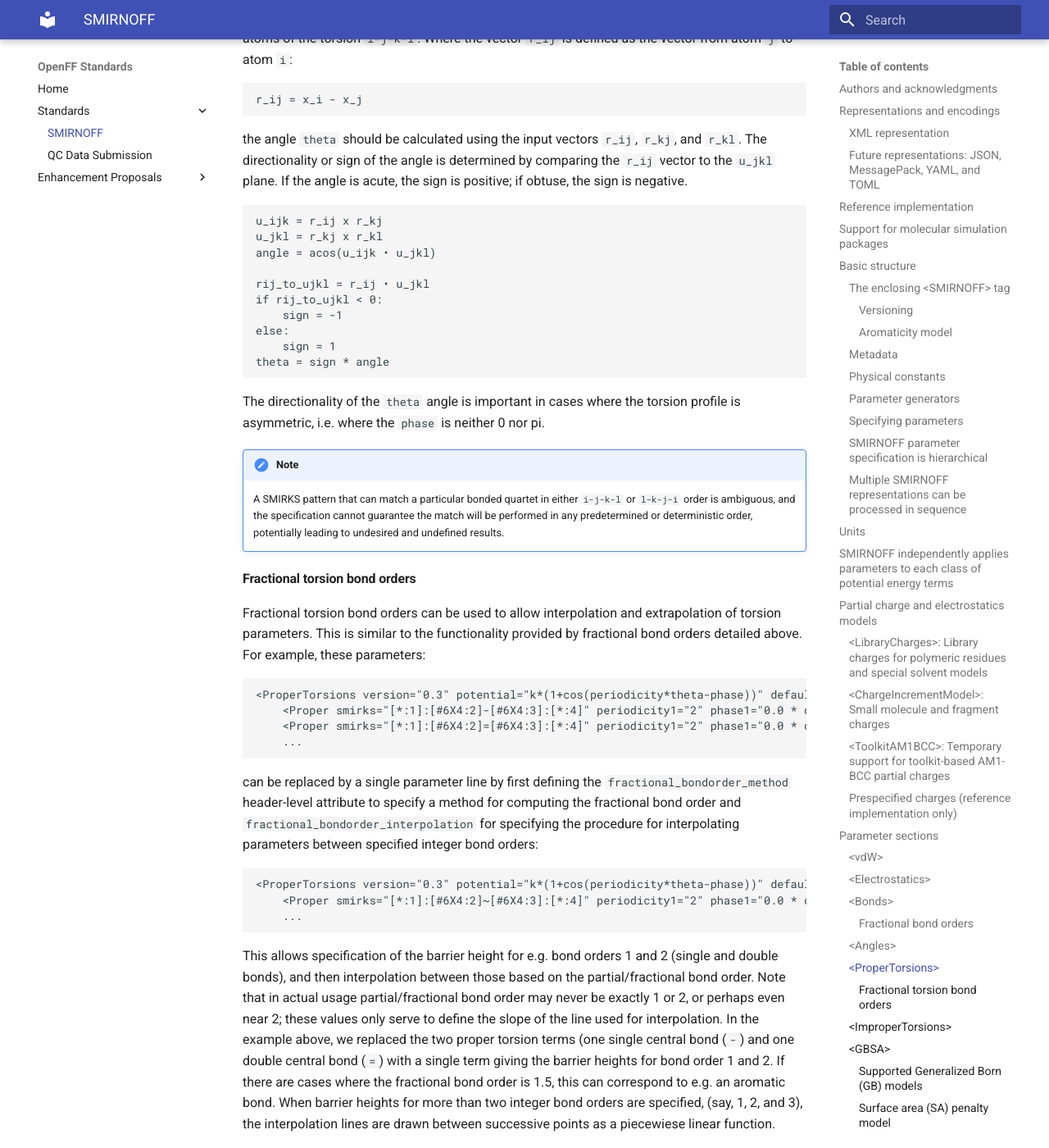
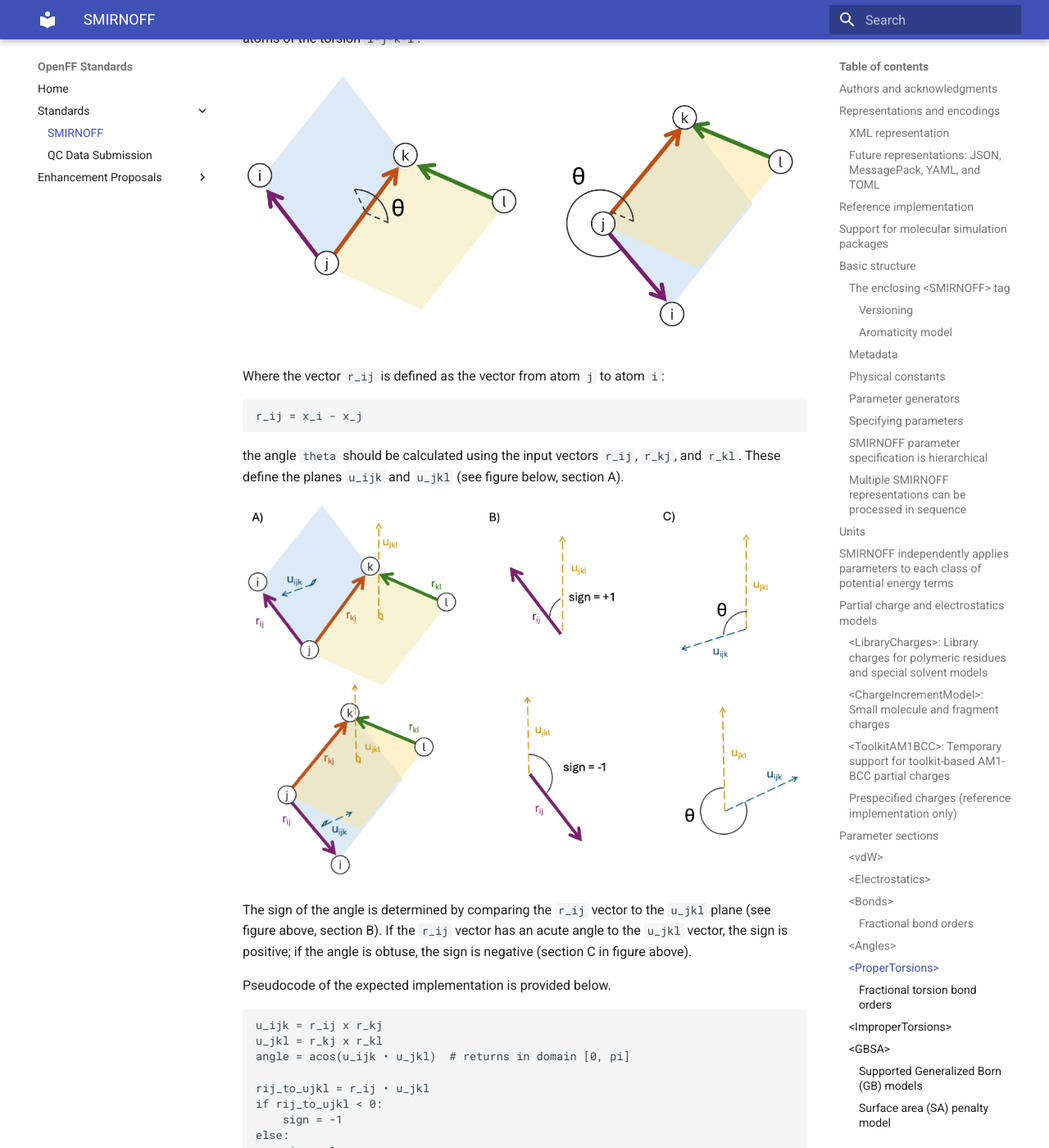
Before and after one commit to openforcefield/standards, an MkDocs documentation site: the page built from docs/standards/smirnoff.md, in a window 1280 px wide and 1400 px high, scrolled down 18011 px. Shown: the whole window at 82% size. Built offline with MkDocs 1.6.1 and Material for MkDocs 9.7.7, drawn with Linux system fonts in a browser that asks for light colours; some of the changed text lies outside the part shown.

Commit message:
add images

````diff
--- a/docs/standards/smirnoff.md
+++ b/docs/standards/smirnoff.md
@@ -538,17 +538,25 @@ If the `potential` attribute is omitted, it defaults to `k*(1+cos(periodicity*th
 
 In the potential function, the angle ``theta`` is calculated using input vectors
 defined by the four atoms of the torsion `i-j-k-l`.
+
+![Dihedral angle figure](figures/dihedral-angle-summary.png)
+
 Where the vector ``r_ij`` is defined as the vector from atom `j` to atom `i`:
 ```
 r_ij = x_i - x_j
 ```
-the angle ``theta`` should be calculated using the input vectors ``r_ij``, ``r_kj``, and ``r_kl``.
-The directionality or sign of the angle is determined by comparing the `r_ij` vector to the `u_jkl` plane. If the angle is acute, the sign is positive; if obtuse, the sign is negative.
+the angle ``theta`` should be calculated using the input vectors ``r_ij``, ``r_kj``, and ``r_kl``. These define the planes ``u_ijk`` and ``u_jkl`` (see figure below, section A).
+
+![Dihedral angle process](figures/dihedral-angle-process.png)
+
+The sign of the angle is determined by comparing the `r_ij` vector to the `u_jkl` plane (see figure above, section B). If the `r_ij` vector has an acute angle to the ``u_jkl`` vector, the sign is positive; if the angle is obtuse, the sign is negative (section C in figure above).
+
+Pseudocode of the expected implementation is provided below.
 
 ```
 u_ijk = r_ij x r_kj
 u_jkl = r_kj x r_kl
-angle = acos(u_ijk • u_jkl)
+angle = acos(u_ijk • u_jkl)  # returns in domain [0, pi]
 
 rij_to_ujkl = r_ij • u_jkl
 if rij_to_ujkl < 0:
@@ -558,8 +566,10 @@ else:
 theta = sign * angle
 ```
 
-The directionality of the ``theta`` angle is important in cases where the torsion profile is asymmetric,
-i.e. where the ``phase`` is neither 0 nor pi.
+The sign of the ``theta`` angle is important in cases where the torsion profile is asymmetric,
+i.e. where the ``phase`` is neither 0 nor pi, for example in the case below.
+
+![Dihedral angle torsion profile](figures/dihedral-torsion-profile.png)
 
 
 !!! note
````
Also changed, not shown: docs/enhancement-proposals/off-ep-0010.md (+18 -7 lines), docs/standards/figures/dihedral-angle-process.png (added), docs/standards/figures/dihedral-angle-summary.png (added), docs/standards/figures/dihedral-torsion-profile.png (added).
